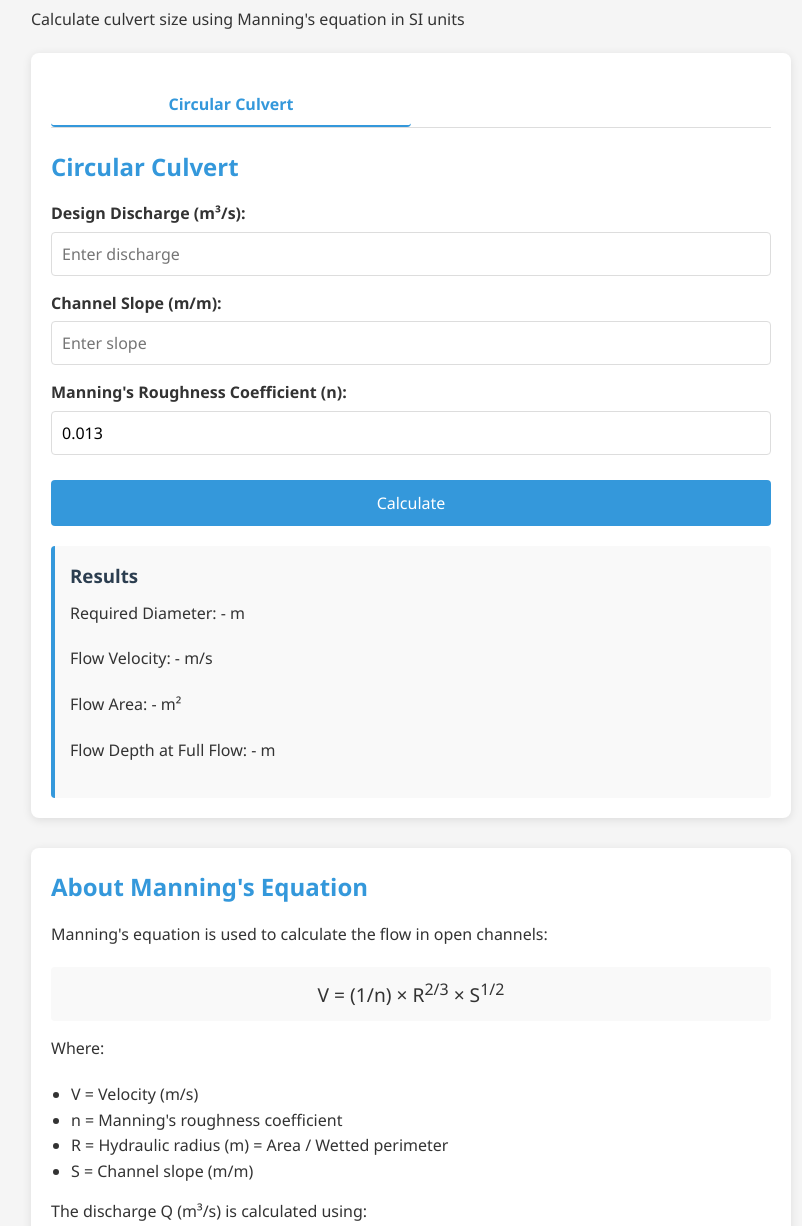
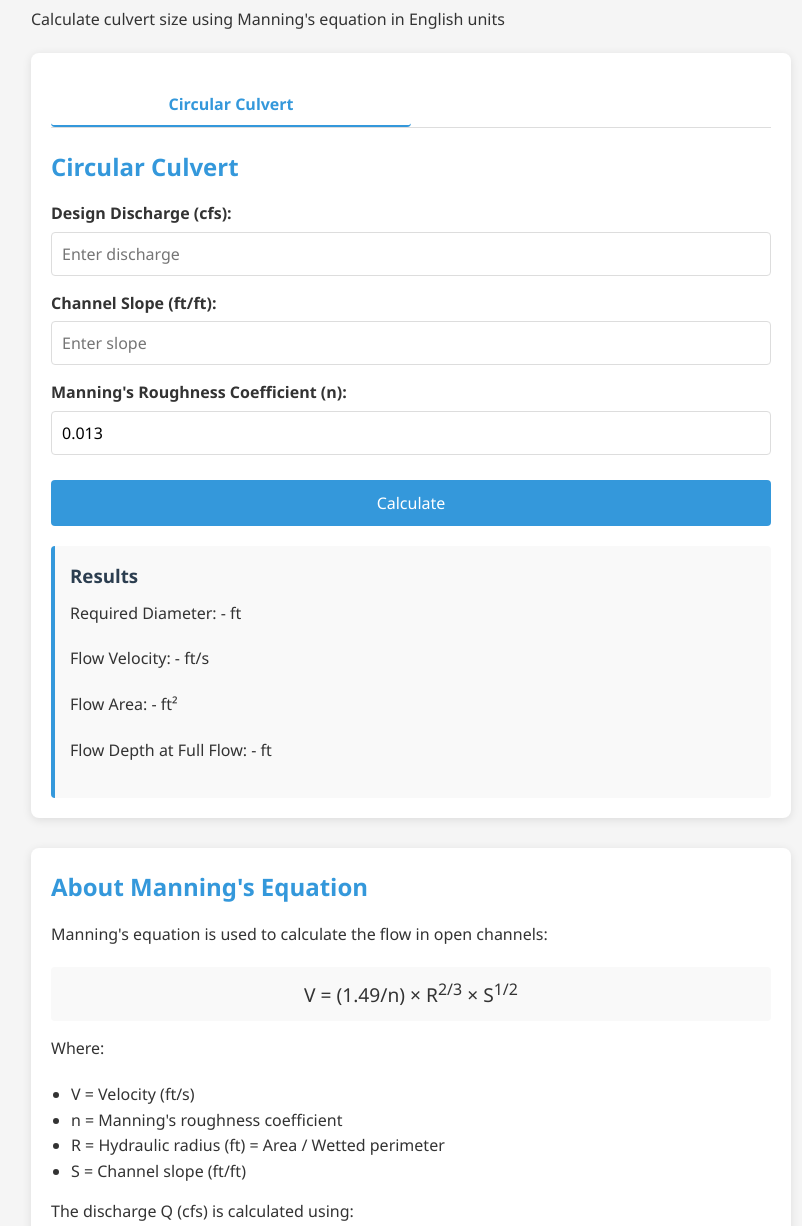
Before and after one commit to jyarbrough89/Culvert-Calculator, a plain HTML site: page index.html in a window 1280 px wide. Shown: the part 74-1300 px from the top of the page, without its empty margins (229-1031 px from the left). Drawn offline with Linux system fonts and the light colour scheme.

Commit message:
Update index.html

```diff
--- a/index.html
+++ b/index.html
@@ -9,7 +9,7 @@
 <body>
     <div class="container">
         <h1>Culvert Sizing Calculator</h1>
-        <p>Calculate culvert size using Manning's equation in SI units</p>
+        <p>Calculate culvert size using Manning's equation in English units</p>
 
         <div class="calculator">
             <div class="tabs">
@@ -20,12 +20,12 @@
             <div id="circular" class="tab-content active">
                 <h2>Circular Culvert</h2>
                 <div class="input-group">
-                    <label for="circular-discharge">Design Discharge (m³/s):</label>
+                    <label for="circular-discharge">Design Discharge (cfs):</label>
                     <input type="number" id="circular-discharge" step="0.01" min="0" placeholder="Enter discharge">
                 </div>
 
                 <div class="input-group">
-                    <label for="circular-slope">Channel Slope (m/m):</label>
+                    <label for="circular-slope">Channel Slope (ft/ft):</label>
                     <input type="number" id="circular-slope" step="0.001" min="0" placeholder="Enter slope">
                 </div>
 
@@ -38,22 +38,22 @@
 
                 <div class="results" id="circular-results">
                     <h3>Results</h3>
-                    <p>Required Diameter: <span id="circular-diameter">-</span> m</p>
-                    <p>Flow Velocity: <span id="circular-velocity">-</span> m/s</p>
-                    <p>Flow Area: <span id="circular-area">-</span> m²</p>
-                    <p>Flow Depth at Full Flow: <span id="circular-depth">-</span> m</p>
+                    <p>Required Diameter: <span id="circular-diameter">-</span> ft</p>
+                    <p>Flow Velocity: <span id="circular-velocity">-</span> ft/s</p>
+                    <p>Flow Area: <span id="circular-area">-</span> ft²</p>
+                    <p>Flow Depth at Full Flow: <span id="circular-depth">-</span> ft</p>
                 </div>
             </div>
 
             <div id="box" class="tab-content">
                 <h2>Box Culvert</h2>
                 <div class="input-group">
-                    <label for="box-discharge">Design Discharge (m³/s):</label>
+                    <label for="box-discharge">Design Discharge (cfs):</label>
                     <input type="number" id="box-discharge" step="0.01" min="0" placeholder="Enter discharge">
                 </div>
 
                 <div class="input-group">
-                    <label for="box-slope">Channel Slope (m/m):</label>
+                    <label for="box-slope">Channel Slope (ft/ft):</label>
                     <input type="number" id="box-slope" step="0.001" min="0" placeholder="Enter slope">
                 </div>
 
@@ -71,10 +71,10 @@
 
                 <div class="results" id="box-results">
                     <h3>Results</h3>
-                    <p>Required Width: <span id="box-width">-</span> m</p>
-                    <p>Required Height: <span id="box-height">-</span> m</p>
-                    <p>Flow Velocity: <span id="box-velocity">-</span> m/s</p>
-                    <p>Flow Area: <span id="box-area">-</span> m²</p>
+                    <p>Required Width: <span id="box-width">-</span> ft</p>
+                    <p>Required Height: <span id="box-height">-</span> ft</p>
+                    <p>Flow Velocity: <span id="box-velocity">-</span> ft/s</p>
+                    <p>Flow Area: <span id="box-area">-</span> ft²</p>
                 </div>
             </div>
         </div>
@@ -83,16 +83,16 @@
             <h2>About Manning's Equation</h2>
             <p>Manning's equation is used to calculate the flow in open channels:</p>
             <div class="equation">
-                V = (1/n) × R<sup>2/3</sup> × S<sup>1/2</sup>
+                V = (1.49/n) × R<sup>2/3</sup> × S<sup>1/2</sup>
             </div>
             <p>Where:</p>
             <ul>
-                <li>V = Velocity (m/s)</li>
+                <li>V = Velocity (ft/s)</li>
                 <li>n = Manning's roughness coefficient</li>
-                <li>R = Hydraulic radius (m) = Area / Wetted perimeter</li>
-                <li>S = Channel slope (m/m)</li>
+                <li>R = Hydraulic radius (ft) = Area / Wetted perimeter</li>
+                <li>S = Channel slope (ft/ft)</li>
             </ul>
-            <p>The discharge Q (m³/s) is calculated using:</p>
+            <p>The discharge Q (cfs) is calculated using:</p>
             <div class="equation">
                 Q = A × V
             </div>
```
